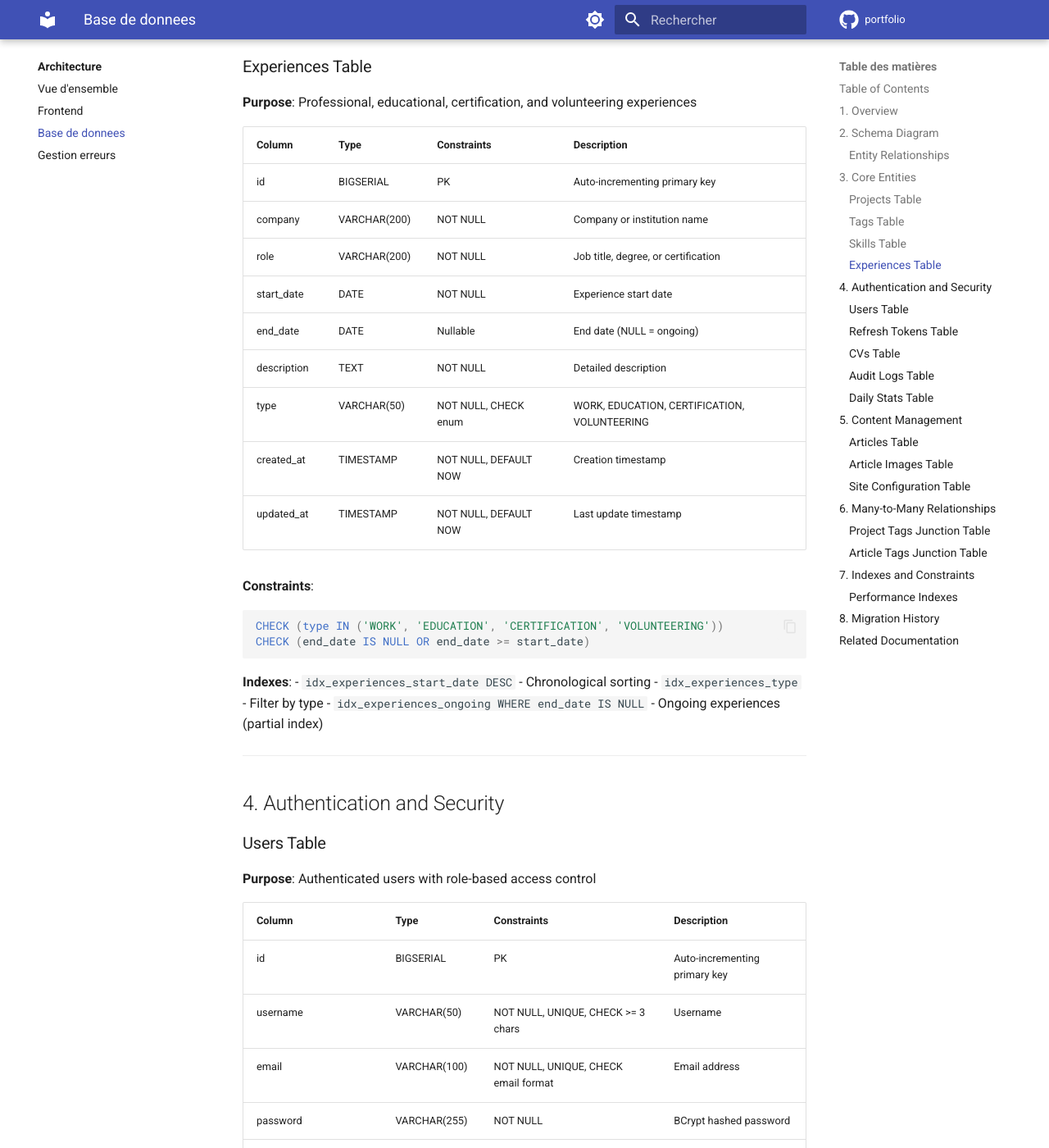
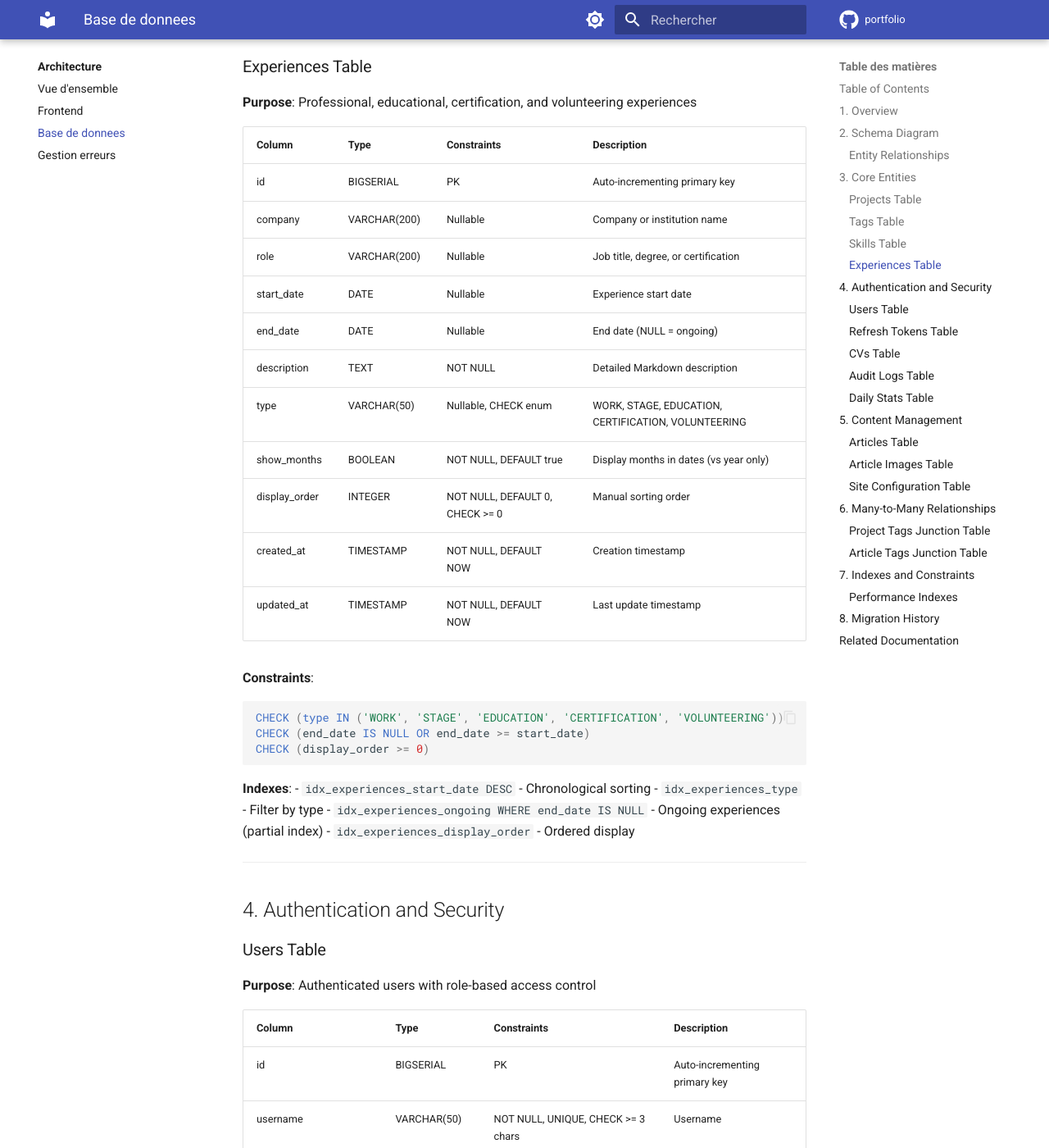
Before and after one commit to emmanuelgabe/portfolio, an MkDocs documentation site: the page built from docs/architecture/database-schema.md, in a window 1280 px wide and 1400 px high, scrolled down 3625 px. Shown: the whole window at 82% size. Built offline with MkDocs 1.6.1 and Material for MkDocs 9.7.7, drawn with Linux system fonts in a browser that asks for light colours; comment, search, counter and statistics services are not loaded; some of the changed text lies outside the part shown.

Commit message:
docs(architecture): update database schema
- Update projects table description to TEXT type
- Add V27, V28, V29, V30 to migration history
- Update migration tool version to V1-V30
- Document showMonths and displayOrder in experiences

````diff
--- a/docs/architecture/database-schema.md
+++ b/docs/architecture/database-schema.md
@@ -69,7 +69,7 @@ daily_stats (analytics entity)
 |--------|------|-------------|-------------|
 | id | BIGSERIAL | PK | Auto-incrementing primary key |
 | title | VARCHAR(100) | NOT NULL | Project title |
-| description | TEXT | NOT NULL | Full project description |
+| description | TEXT | NOT NULL | Unlimited Markdown description |
 | tech_stack | VARCHAR(500) | NOT NULL | Technologies used |
 | github_url | VARCHAR(255) | Nullable | GitHub repository URL |
 | image_url | VARCHAR(255) | Nullable | Project image (WebP) |
@@ -143,25 +143,29 @@ CHECK (display_order >= 0)
 | Column | Type | Constraints | Description |
 |--------|------|-------------|-------------|
 | id | BIGSERIAL | PK | Auto-incrementing primary key |
-| company | VARCHAR(200) | NOT NULL | Company or institution name |
-| role | VARCHAR(200) | NOT NULL | Job title, degree, or certification |
-| start_date | DATE | NOT NULL | Experience start date |
+| company | VARCHAR(200) | Nullable | Company or institution name |
+| role | VARCHAR(200) | Nullable | Job title, degree, or certification |
+| start_date | DATE | Nullable | Experience start date |
 | end_date | DATE | Nullable | End date (NULL = ongoing) |
-| description | TEXT | NOT NULL | Detailed description |
-| type | VARCHAR(50) | NOT NULL, CHECK enum | WORK, EDUCATION, CERTIFICATION, VOLUNTEERING |
+| description | TEXT | NOT NULL | Detailed Markdown description |
+| type | VARCHAR(50) | Nullable, CHECK enum | WORK, STAGE, EDUCATION, CERTIFICATION, VOLUNTEERING |
+| show_months | BOOLEAN | NOT NULL, DEFAULT true | Display months in dates (vs year only) |
+| display_order | INTEGER | NOT NULL, DEFAULT 0, CHECK >= 0 | Manual sorting order |
 | created_at | TIMESTAMP | NOT NULL, DEFAULT NOW | Creation timestamp |
 | updated_at | TIMESTAMP | NOT NULL, DEFAULT NOW | Last update timestamp |
 
 **Constraints**:
 ```sql
-CHECK (type IN ('WORK', 'EDUCATION', 'CERTIFICATION', 'VOLUNTEERING'))
+CHECK (type IN ('WORK', 'STAGE', 'EDUCATION', 'CERTIFICATION', 'VOLUNTEERING'))
 CHECK (end_date IS NULL OR end_date >= start_date)
+CHECK (display_order >= 0)
 ```
 
 **Indexes**:
 - `idx_experiences_start_date DESC` - Chronological sorting
 - `idx_experiences_type` - Filter by type
 - `idx_experiences_ongoing WHERE end_date IS NULL` - Ongoing experiences (partial index)
+- `idx_experiences_display_order` - Ordered display
 
 ---
 
@@ -491,6 +495,10 @@ CREATE UNIQUE INDEX idx_cvs_user_current ON cvs(user_id) WHERE current = true;
 | V24 | Daily statistics | daily_stats |
 | V25 | Visitor tracking | daily_stats (added unique_visitors) |
 | V26 | Display order | projects, articles (added display_order) |
+| V27 | Experience months | experiences (added show_months) |
+| V28 | Experience enhancements | experiences (display_order, optional fields, STAGE type) |
+| V29 | Project details | project_details (created, later removed in V30) |
+| V30 | Unlimited project description | project_details (dropped), projects (description → TEXT) |
 
 ---
 
````
Also changed, not shown: other parts of docs/architecture/database-schema.md (+1 -1 lines).
